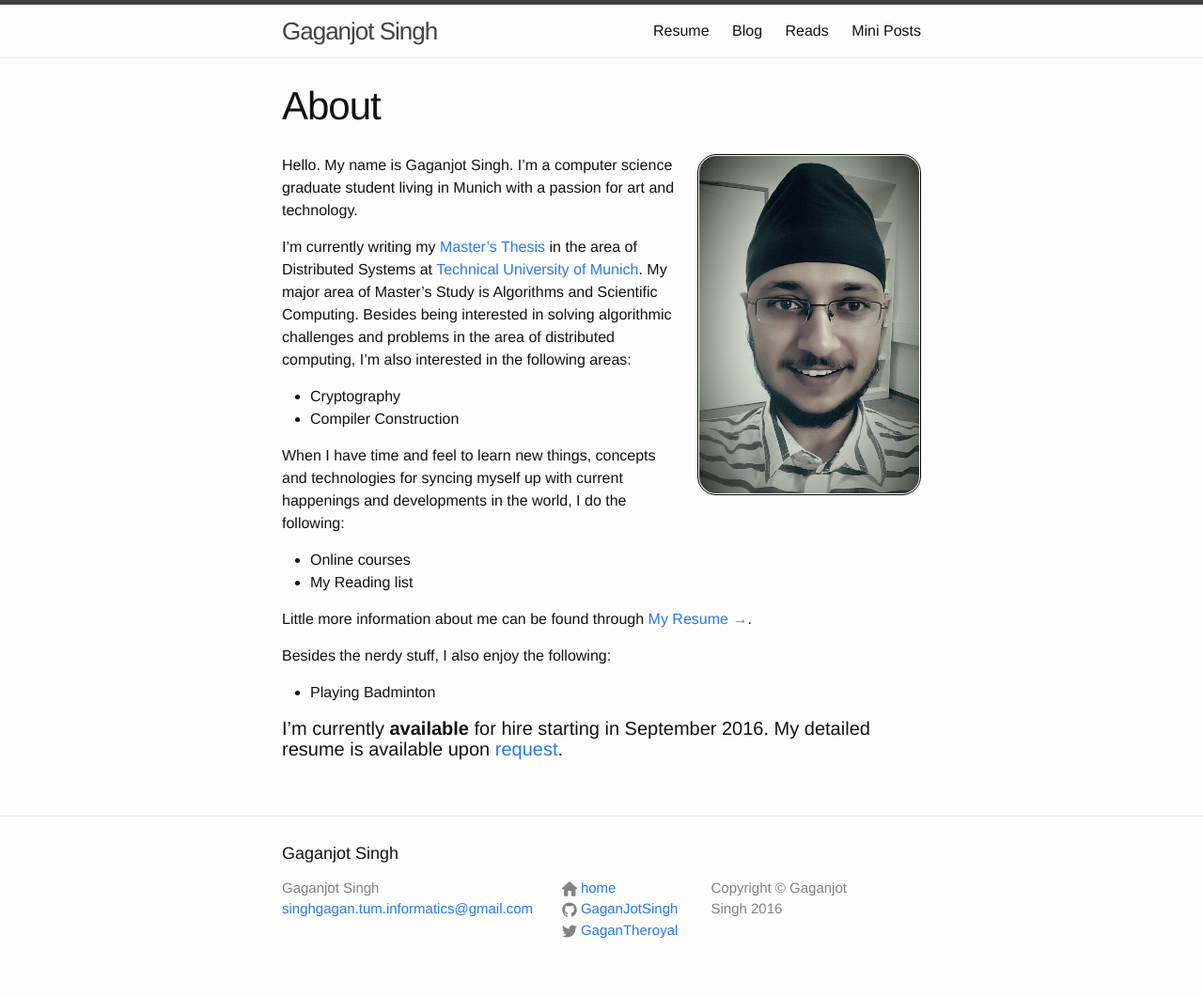
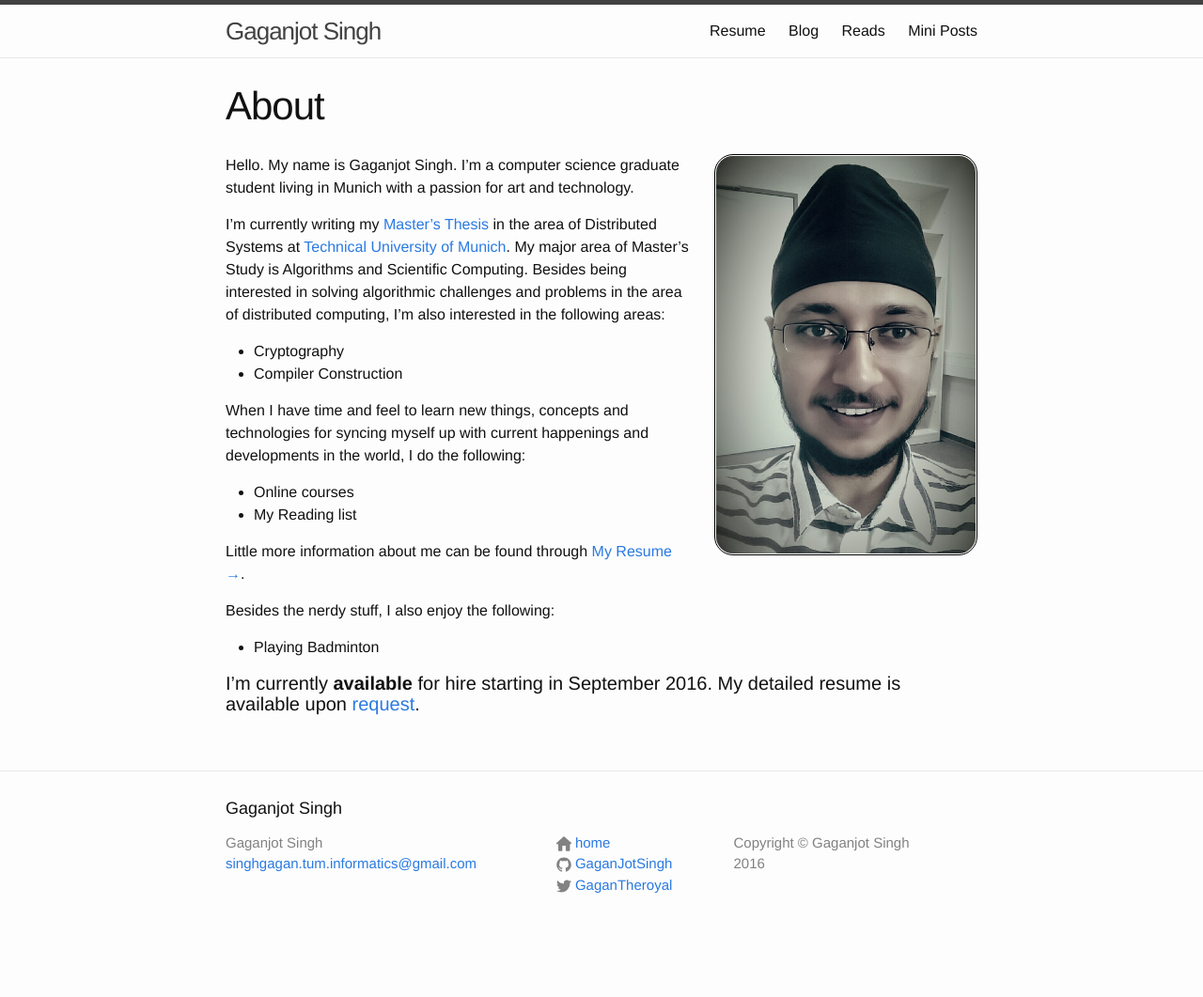
Before and after one commit to GaganJotSingh/GaganJotSingh.github.io, a Jekyll site: the page built from index.md, in a window 1280 px wide. Shown: the whole page at 94% size. Built offline with Jekyll 4.4.1, drawn with Linux system fonts in a browser that asks for light colours; after the commit the page ends 1013 px from its top, so only the background shows below that.

Commit message:
Widend the main content-area of page from 800px to 920px.

```diff
--- a/css/main.scss
+++ b/css/main.scss
@@ -27,7 +27,8 @@ $green-color:       #00ff00;
 // Gagan ends
 
 // Width of the content area
-$content-width:    800px;
+// $content-width:    800px;
+$content-width:    920px;
 
 $on-palm:          600px;
 $on-laptop:        800px;
```
